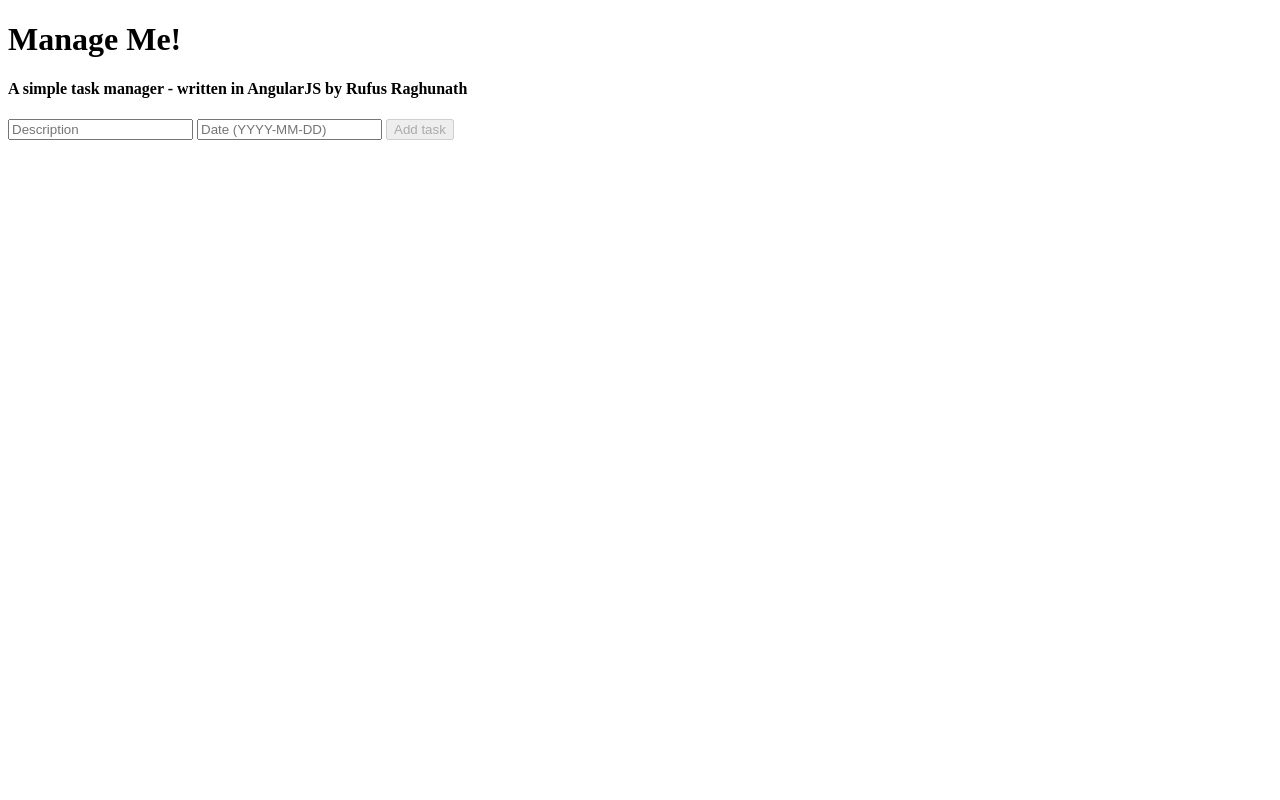
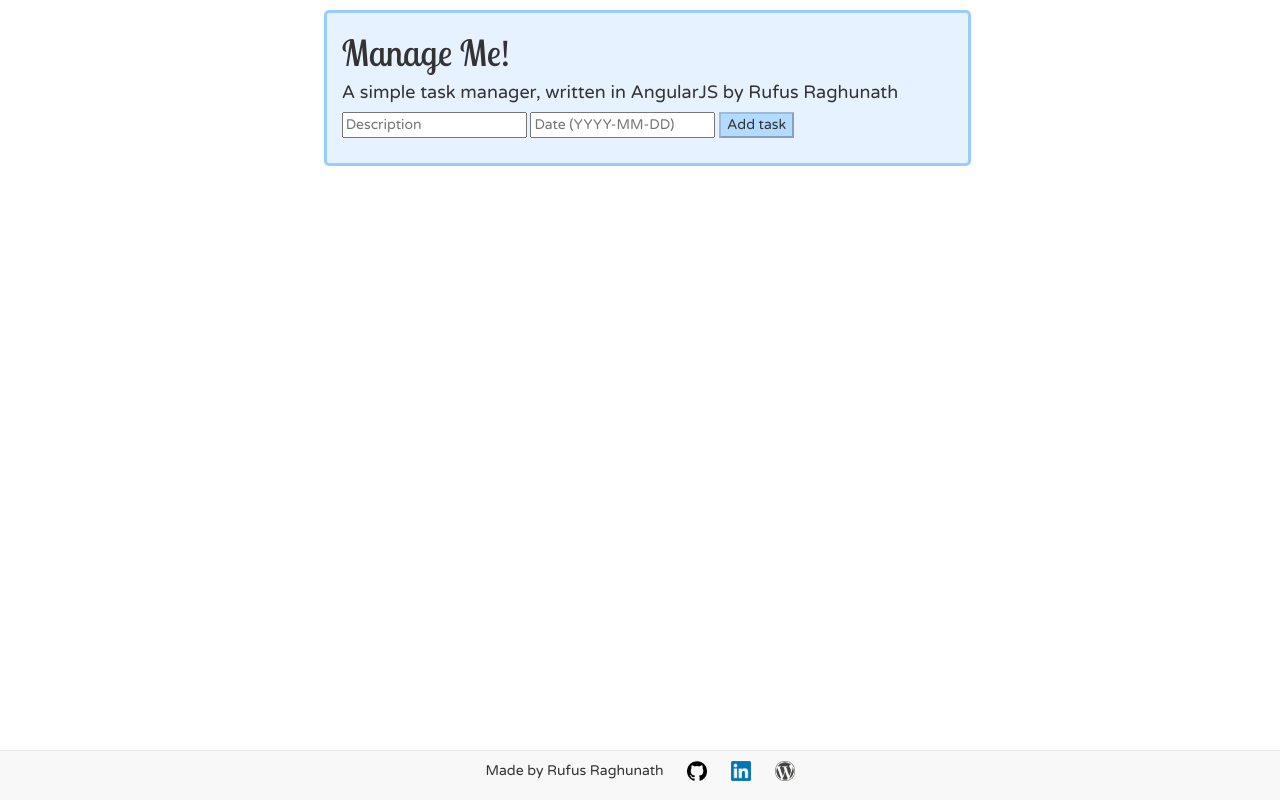
Before and after one commit to appztaste/manage-me, a website: page app/index.html in a window 1280 px wide. Drawn offline with nearby package versions, Linux system fonts and the light colour scheme; no server answers.

Commit message:
add style

```diff
--- a/app/css/style.css
+++ b/app/css/style.css
@@ -1,14 +1,35 @@
 body {
-  height: 100%;
+  font-family: 'Varela Round', sans-serif;
 }
 
-.task {
-  padding-left: 0px;
-  list-style-type: none;
+.row {
+  padding-right: 0;
+}
+
+h1 {
+  font-family: 'Lobster Two', cursive;
+}
+
+hr {
+  margin: 0px;
+  border: 1px solid black;;
+}
+
+.content-wrapper {
+  margin: 10px 0;
+  border: 3px solid #99ccff;
+  border-radius: 5px;
+  height: 100%;
+  background-color: #e6f2ff;
+  padding-bottom: 25px;
+}
+
+#submit-task {
+  background-color: #b3daff;
 }
 
 .delete:hover {
-  text-decoration: underline;
+  text-decoration: none;
 }
 
 .task {
@@ -19,3 +40,27 @@ body {
   color: red;
   font-weight: bold;
 }
+
+.task-item {
+  position: relative;
+}
+
+.trash {
+  height: 15px;
+  position: absolute;
+  right: 0;
+  top: 3px;
+}
+
+.nav-centering {
+  margin: 0 auto;
+}
+
+.icon-wrapper {
+  display: inline-block;
+  padding: 10px;
+}
+
+.icon {
+  height: 20px;
+}
--- a/app/index.html
+++ b/app/index.html
@@ -3,24 +3,34 @@
 <head>
   <meta charset="utf-8">
   <title>Manage Me</title>
+  <script src="https://code.jquery.com/jquery-2.2.2.min.js" integrity="sha256-36cp2Co+/62rEAAYHLmRCPIych47CvdM+uTBJwSzWjI=" crossorigin="anonymous"></script>
+  <link rel="stylesheet" type="text/css" href="https://maxcdn.bootstrapcdn.com/bootstrap/3.3.6/css/bootstrap.min.css" />
+  <script src="https://maxcdn.bootstrapcdn.com/bootstrap/3.3.6/js/bootstrap.min.js"></script>
+  <meta name="viewport" content="width=device-width, initial-scale=1">
   <script src="bower_components/angular/angular.js"></script>
   <script src="bower_components/moment/moment.js"></script>
   <script src="js/app.js"></script>
   <script src="js/controllers/taskController.js"></script>
   <script src="js/directives/task.js"></script>
   <script src="js/factories/taskFetcher.js"></script>
+  <link href='https://fonts.googleapis.com/css?family=Varela+Round' rel='stylesheet' type='text/css'>
+  <link href='https://fonts.googleapis.com/css?family=Lobster+Two' rel='stylesheet' type='text/css'>
   <link rel="stylesheet" type="text/css" href="css/style.css" />
 </head>
 <body ng-controller="taskController as taskCtrl">
 
+  <div class="row container-fluid">
+  <div class="col-md-3"></div>
+  <div class="col-md-6 content-wrapper">
+
   <h1>Manage Me!</h1>
-  <h4>A simple task manager - written in AngularJS by Rufus Raghunath</h4>
+  <h4>A simple task manager, written in AngularJS by Rufus Raghunath</h4>
 
   <section id="add-task">
-    <form name="taskForm" ng-submit="submitForm(taskForm.$valid)" novalidate>
+    <form name="taskForm" novalidate>
       <input type="text" ng-model="description" placeholder="Description" required>
       <input type="text" ng-model="date" placeholder="Date (YYYY-MM-DD)" required>
-      <input type="submit" id="add-task" value="Add task" ng-disabled="taskForm.$invalid" ng-click="taskCtrl.addTask(
+      <input type="submit" id="submit-task" value="Add task" ng-disabled="taskForm.$invalid" ng-click="taskCtrl.addTask(
         {description: description,
         date: date});
         description = '';
@@ -36,5 +46,33 @@
     </div>
   </section>
 
+  </div><!-- end middle col -->
+  <div class="col-md-3"></div>
+  </div><!-- end row -->
+
+
+  <div class="navbar navbar-default navbar-fixed-bottom" style="text-align:center;">
+    <div>
+      <div class="icon-wrapper">
+        Made by Rufus Raghunath
+      </div>
+      <div class="icon-wrapper">
+        <a href="https://github.com/rufusraghunath">
+          <img class="icon" src="/images/github.png"/>
+        </a>
+      </div>
+      <div class="icon-wrapper">
+        <a href="https://www.linkedin.com/in/rufusraghunath?trk=hp-identity-name">
+          <img class="icon" src="images/linkedin.png"/>
+        </a>
+      </div>
+      <div class="icon-wrapper">
+        <a href="https://codeyourselfdizzy.wordpress.com/">
+          <img class="icon" src="images/wordpress.png"/>
+        </a>
+      </div>
+    </div>
+  </div>
+
 </body>
 </html>
--- a/app/js/controllers/taskController.js
+++ b/app/js/controllers/taskController.js
@@ -1,7 +1,5 @@
 manageMe.controller('taskController', ['taskFetcher', '$scope', function(taskFetcher, $scope) {
 
-  // Validation should be used to ensure the task has a description and is not in the past.
-// The application should be styled in a nice format, of course feel free to use any css frameworks you feel are appropriate.
 // A grunt task should be used to build the applications source code and concatenate and minify them into the following files: application.min.js and application.min.css.
 // The application should either be packaged as a git repository or in a zip file with a description on how to build the application to run, and emailed to g reg@appointedd.com
 
```
Also changed, not shown: app/task.html (+6 -4 lines), app/images/delete.svg (added), app/images/github.png (added), app/images/linkedin.png (added), app/images/wordpress.png (added).
